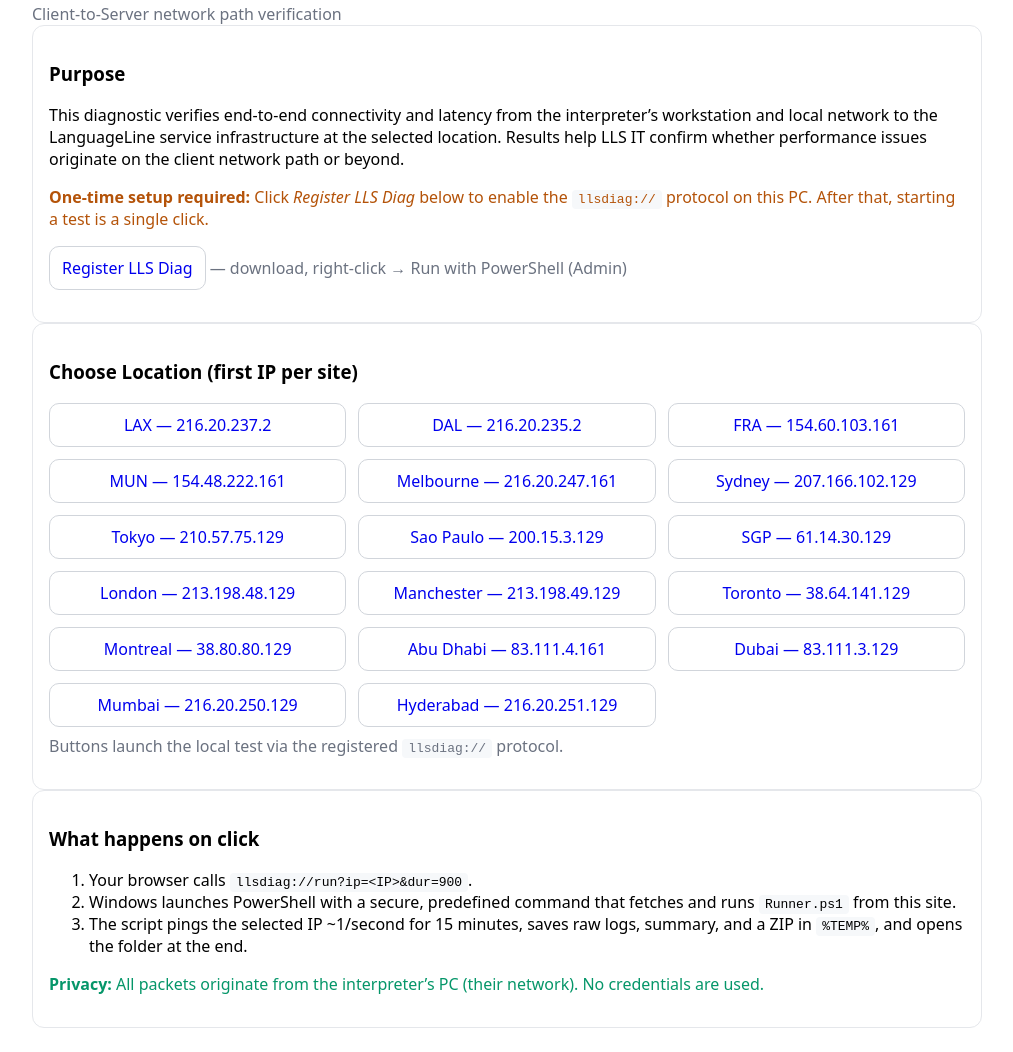
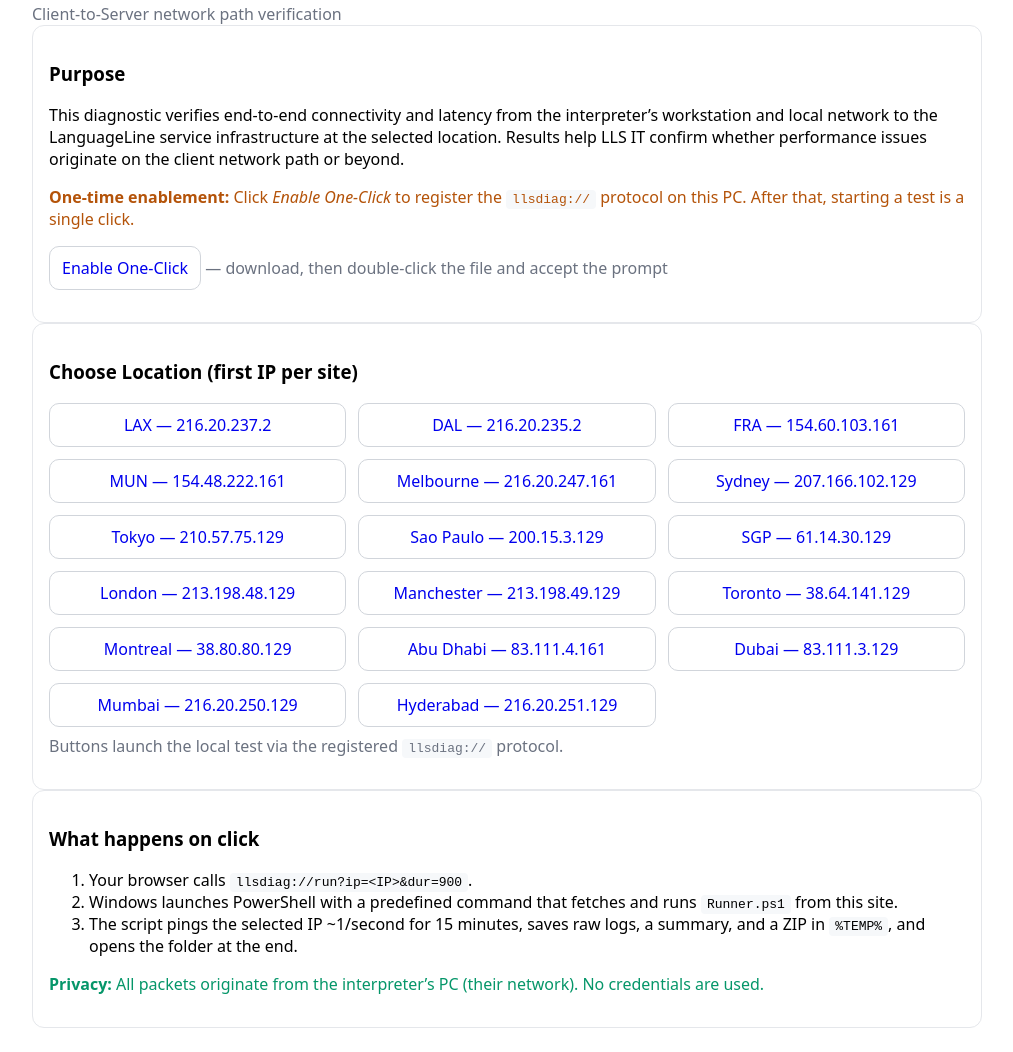
Before and after one commit to jasonromanbarrantes/net-ping-test, a plain HTML site: page index.html in a window 1280 px wide. Shown: the part 70-1122 px from the top of the page, without its empty margins (133-1146 px from the left). Drawn offline with Linux system fonts and the light colour scheme.

Commit message:
Add files via upload

```diff
--- a/index.html
+++ b/index.html
@@ -10,7 +10,7 @@
     .muted{color:#6b7280}
     .grid{display:grid;grid-template-columns:repeat(auto-fit,minmax(240px,1fr));gap:12px;margin-top:12px}
     .card{border:1px solid #e5e7eb;border-radius:12px;padding:16px}
-    .btn{display:inline-block;padding:10px 12px;border-radius:10px;border:1px solid #d1d5db;text-decoration:none;text-align:center}
+    .btn{display:inline-block;padding:10px 12px;border-radius:10px;border:1px solid #d1d5db;text-decoration:none;text-align:center;cursor:pointer}
     .btn:hover{background:#f8fafc}
     code{background:#f6f8fa;padding:2px 6px;border-radius:4px}
     .warn{color:#b45309}
@@ -28,9 +28,9 @@
       to the LanguageLine service infrastructure at the selected location. Results help LLS IT confirm whether performance
       issues originate on the client network path or beyond.
     </p>
-    <p class="warn"><strong>One-time setup required:</strong> Click <em>Register LLS Diag</em> below to enable the
+    <p class="warn"><strong>One-time enablement:</strong> Click <em>Enable One‑Click</em> to register the
       <code>llsdiag://</code> protocol on this PC. After that, starting a test is a single click.</p>
-    <p><a class="btn" href="Register-LLSDiag.ps1" download>Register LLS Diag</a> <span class="muted">— download, right-click → Run with PowerShell (Admin)</span></p>
+    <p><a class="btn" href="Enable-LLSDiag.reg" download>Enable One‑Click</a> <span class="muted">— download, then double‑click the file and accept the prompt</span></p>
   </div>
 
   <div class="card">
@@ -61,8 +61,8 @@
     <h3>What happens on click</h3>
     <ol>
       <li>Your browser calls <code>llsdiag://run?ip=&lt;IP&gt;&amp;dur=900</code>.</li>
-      <li>Windows launches PowerShell with a secure, predefined command that fetches and runs <code>Runner.ps1</code> from this site.</li>
-      <li>The script pings the selected IP ~1/second for 15 minutes, saves raw logs, summary, and a ZIP in <code>%TEMP%</code>, and opens the folder at the end.</li>
+      <li>Windows launches PowerShell with a predefined command that fetches and runs <code>Runner.ps1</code> from this site.</li>
+      <li>The script pings the selected IP ~1/second for 15 minutes, saves raw logs, a summary, and a ZIP in <code>%TEMP%</code>, and opens the folder at the end.</li>
     </ol>
     <p class="ok"><strong>Privacy:</strong> All packets originate from the interpreter’s PC (their network). No credentials are used.</p>
   </div>
```
Also changed, not shown: 2 other files.
